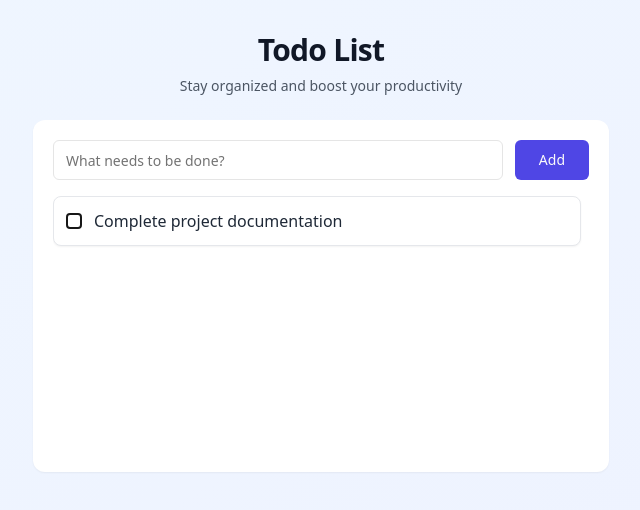
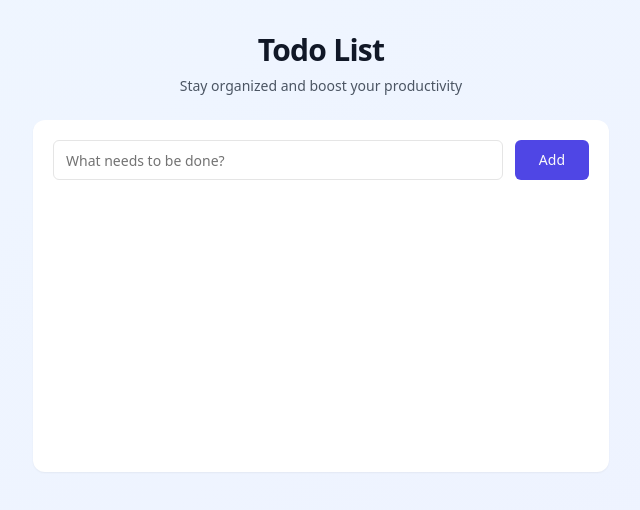
Before and after one commit to GaurabPrasai/react-projects, a React (Vite) app in the folder offlineToDo/: page / in a window 1280 px wide. Shown: the top 510 px of the page, without its empty margins (319-959 px from the left). Built offline with nearby package versions, Linux system fonts and the light colour scheme.

Commit message:
bugfix: fixed todo for every save

```diff
--- a/offlineToDo/src/App.jsx
+++ b/offlineToDo/src/App.jsx
@@ -33,6 +33,8 @@ const TodoApp = () => {
     setNewTodo('');
   };
 
+  const handleNoteChange = (e) => setNewTodo(e.target.value)
+
   return (
     <div className="min-h-screen bg-gradient-to-br from-blue-50 to-indigo-50 p-4 md:p-6 lg:p-8">
       <div className="mx-auto max-w-xl">
@@ -50,7 +52,7 @@ const TodoApp = () => {
             <div className="flex gap-3">
               <Input
                 value={newTodo}
-                onChange = {(e) => setNewTodo(e.target.value)}
+                onChange = {handleNoteChange}
                 placeholder="What needs to be done?"
                 className="flex-1 focus-visible:ring-1 focus-visible:ring-indigo-600 focus-visible:ring-offset-0"
               />
@@ -64,11 +66,13 @@ const TodoApp = () => {
           </form>
 
           <div className="h-64 overflow-y-auto pr-2">
-            {/* Single todo item */}
-            <div className="group flex items-center justify-between rounded-lg border border-gray-200 bg-white p-3 shadow-sm transition-all duration-200 hover:border-indigo-200 hover:shadow-md">
+
+            {todos.map(todo => (
+            <div key={todo.id} className="group flex items-center justify-between rounded-lg border border-gray-200 bg-white p-3 shadow-sm transition-all duration-200 hover:border-indigo-200 hover:shadow-md">
+
               <div className="flex items-center gap-3">
                 <Checkbox
-                  checked={isChecked}
+                  checked={todo.completed}
                   onCheckedChange={() => setIsChecked(!isChecked)}
                   className="h-4 w-4 border-2 transition-colors duration-200 data-[state=checked]:border-indigo-600 data-[state=checked]:bg-indigo-600"
                 />
@@ -77,10 +81,17 @@ const TodoApp = () => {
                     isChecked ? "text-gray-400 line-through" : ""
                   }`}
                 >
-                  Complete project documentation
+                  {todo.text}
                 </p>
               </div>
+              <button
+                  onClick={() => deleteTodo(todo.id)}
+                  className="invisible rounded-full text-gray-400 transition-all duration-200 hover:text-gray-600 group-hover:visible"
+                >
+                  ×
+                </button>
             </div>
+            ))}
           </div>
         </div>
       </div>
```
